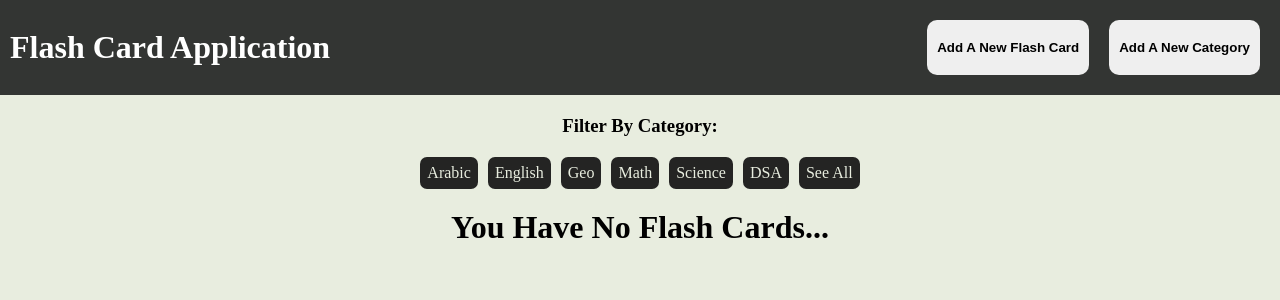
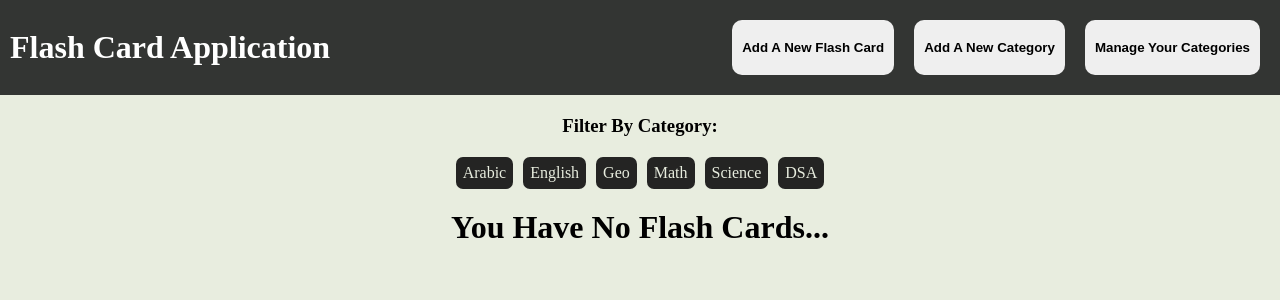
Before and after one commit to WissemJderi/flashcard-app, a React (Vite) app: page / in a window 1280 px wide. Shown: the top 300 px of the page. Built offline with nearby package versions, Linux system fonts and the light colour scheme.

Commit message:
Refactor: Improve category selection logic and header button styles.

```diff
--- a/src/App.jsx
+++ b/src/App.jsx
@@ -21,8 +21,10 @@ function App() {
   });
 
   const [inputIsShown, setInputIsShown] = useState(false);
+
   const [addCate, setAddCate] = useState(false);
-  const [selectedCategory, setSelectedCategory] = useState("");
+
+  const [selectedCategory, setSelectedCategory] = useState();
 
   useEffect(() => {
     // Save flashcards to local storage whenever they change
@@ -39,6 +41,7 @@ function App() {
 
   function addNewCategory() {
     setAddCate(!addCate);
+    setInputIsShown(false);
   }
   function addNewCard(e, newCard) {
     e.preventDefault();
@@ -58,14 +61,19 @@ function App() {
     setSelectedCategory(cat);
   }
 
-  const filteredFlashCards =
-    selectedCategory && selectedCategory !== "See All"
-      ? flashCards.filter(
-          (flashCard) => flashCard.category === selectedCategory
-        )
+  const filteredFlashCards = selectedCategory
+    ? flashCards.filter((flashCard) => flashCard.category === selectedCategory)
     : flashCards;
 
-  const flashCardsList = filteredFlashCards.map((flashCard) => {
+  const flashCardsList =
+    filteredFlashCards.length === 0 ? (
+      <h1 className="info">
+        {selectedCategory
+          ? `No flashcards available in the "${selectedCategory}" category.`
+          : "You Have No Flash Cards..."}
+      </h1>
+    ) : (
+      filteredFlashCards.map((flashCard) => {
         return (
           <div className="flashCards-container" key={flashCard.question}>
             <FlashCard
@@ -76,9 +84,10 @@ function App() {
             />
           </div>
         );
-  });
+      })
+    );
 
-  const categoriesSpans = [...categories, "See All"].map((category) => {
+  const categoriesSpans = [...categories].map((category) => {
     return (
       <span
         className="category-span"
@@ -122,11 +131,7 @@ function App() {
           </button>
         </form>
       ) : null}
-      {flashCards.length === 0 ? (
-        <h1 className="info">You Have No Flash Cards...</h1>
-      ) : (
-        flashCardsList
-      )}
+      {flashCardsList}
     </>
   );
 }
--- a/src/components/Header.jsx
+++ b/src/components/Header.jsx
@@ -6,7 +6,7 @@ function Header({ addNewFlashCard, addNewCategory }) {
 
       <div className="header-btns">
         <button
-          className="add-flash-card"
+          className="header-buttons"
           onClick={() => {
             addNewFlashCard();
           }}
@@ -15,7 +15,7 @@ function Header({ addNewFlashCard, addNewCategory }) {
           Add A New Flash Card
         </button>
         <button
-          className="add-flash-card"
+          className="header-buttons"
           onClick={() => {
             addNewCategory();
           }}
@@ -23,6 +23,7 @@ function Header({ addNewFlashCard, addNewCategory }) {
           {" "}
           Add A New Category
         </button>
+        <button className="header-buttons">Manage Your Categories</button>
       </div>
     </div>
   );
--- a/src/styles/header.css
+++ b/src/styles/header.css
@@ -12,7 +12,7 @@
   color: white;
   text-align: center;
 }
-.add-flash-card {
+.header-buttons {
   border-radius: 10px;
   font-weight: 600;
   cursor: pointer;
```
Lines whose indentation alone changed are shown as unchanged.
